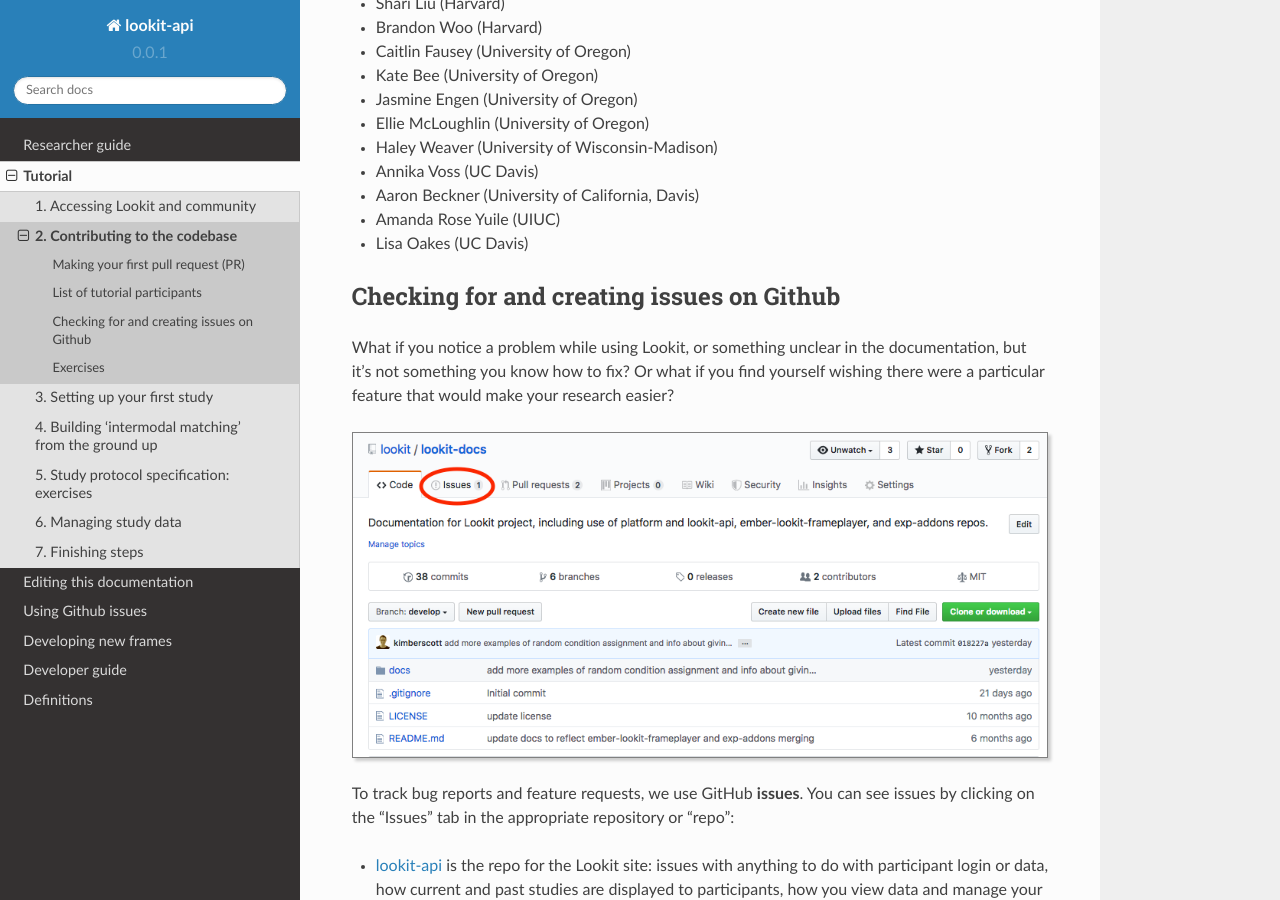
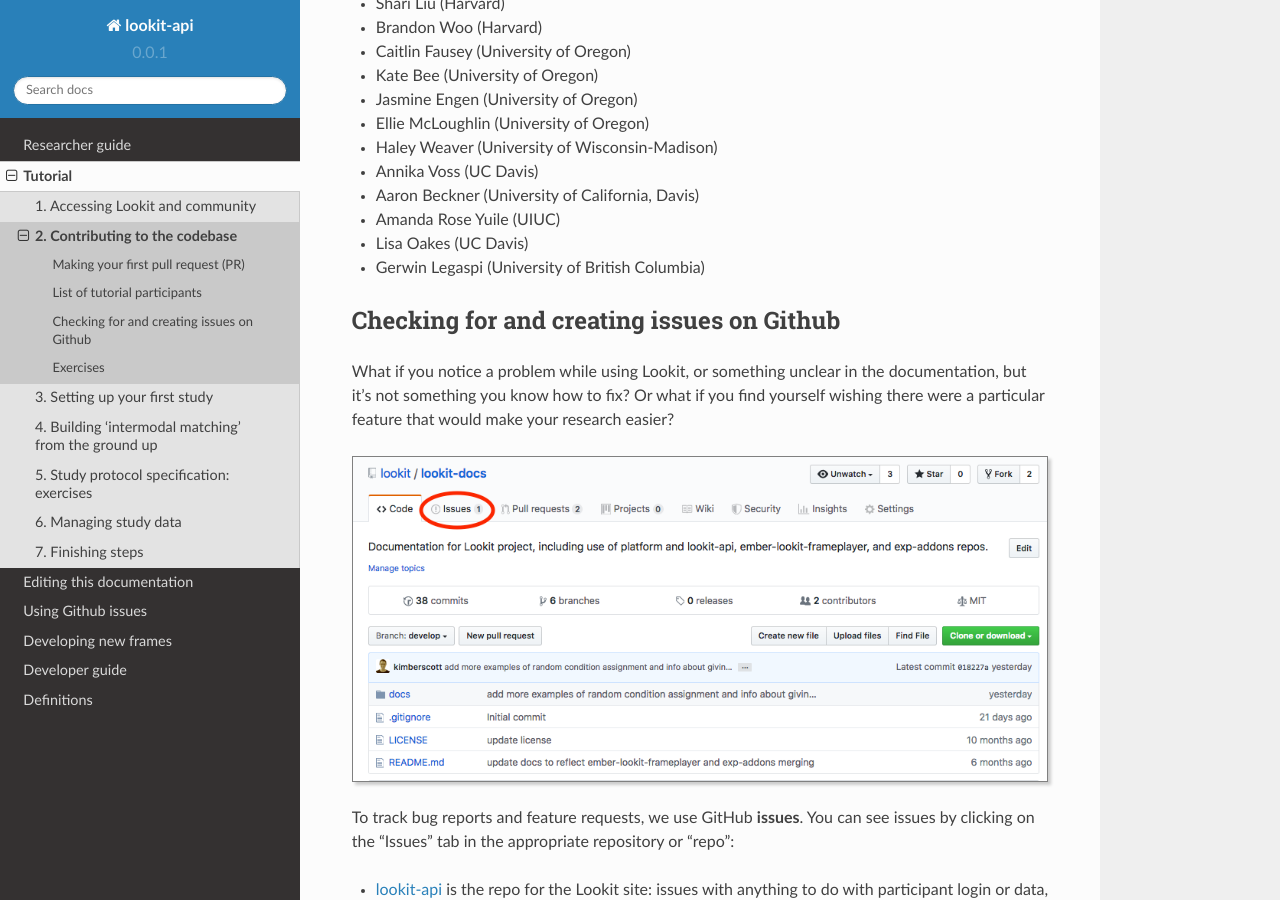
Before and after one commit to lookit/lookit-docs, a Sphinx documentation site: the page built from docs/source/tutorial-contributing.rst, in a window 1280 px wide and 900 px high, scrolled down 4501 px. Built offline with Sphinx 7.4.7 and the Read the Docs theme 2.0.0, drawn with Linux system fonts in a browser that asks for light colours.

Commit message:
Add tutorial participant to list

```diff
--- a/docs/source/tutorial-contributing.rst
+++ b/docs/source/tutorial-contributing.rst
@@ -104,6 +104,7 @@
 - Aaron Beckner (University of California, Davis)
 - Amanda Rose Yuile (UIUC)
 - Lisa Oakes (UC Davis)
+- Gerwin Legaspi (University of British Columbia)
 
 .. _Github issues overview:
 
```
